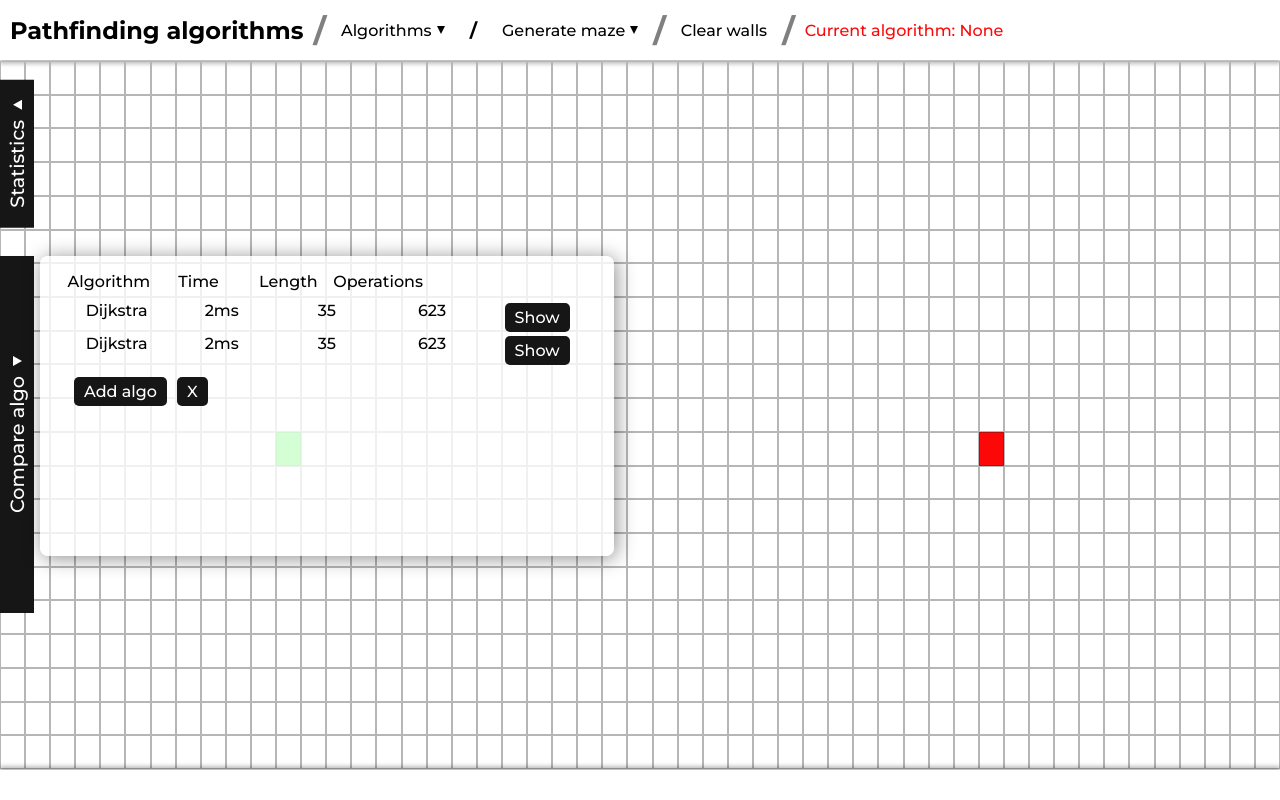
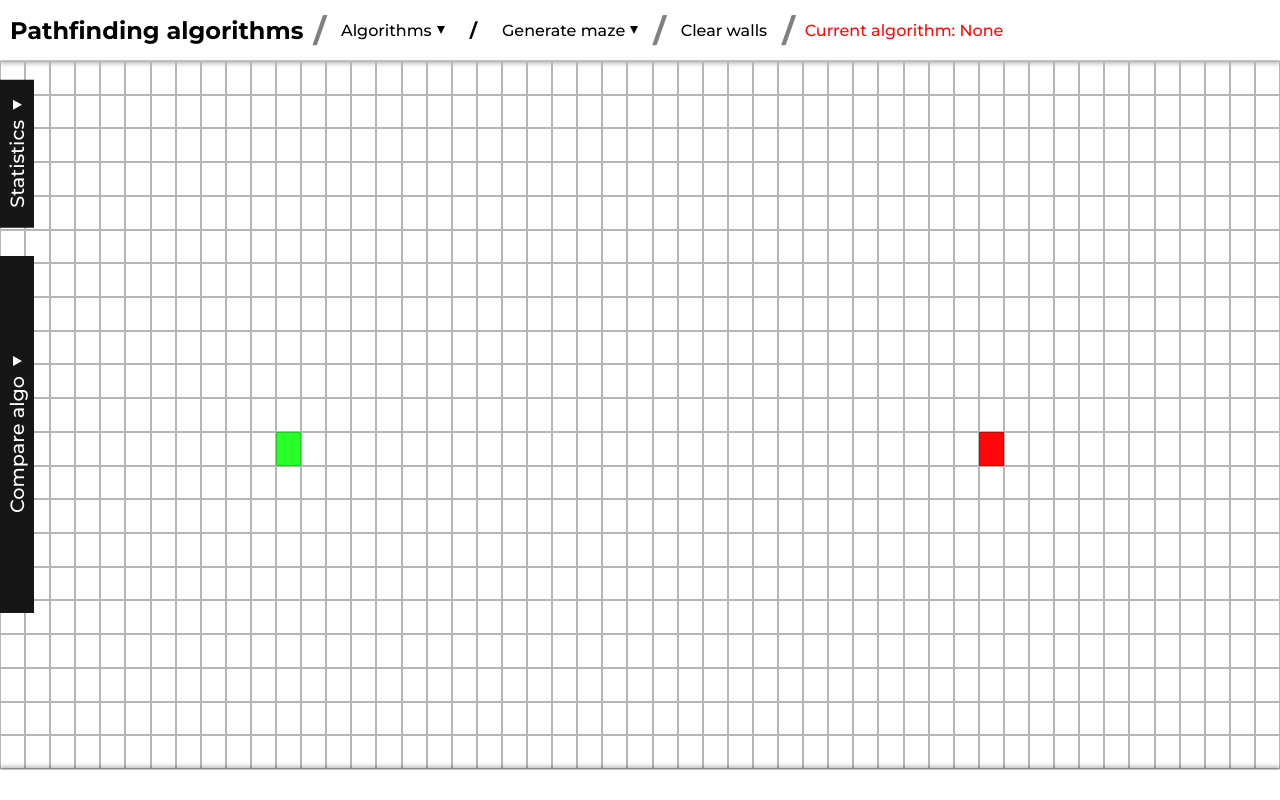
Before and after one commit to AnterroZZ/educational-pf-visualizer, a React (Create React App) app: page / in a window 1280 px wide. Built offline with nearby package versions, Linux system fonts and the light colour scheme.

Commit message:
finished sidebar

```diff
--- a/src/Components/Footer/Footer.js
+++ b/src/Components/Footer/Footer.js
@@ -1,23 +1,6 @@
-import { useEffect, useState } from "react";
-import { useAlgorithm } from "../Contex/AlgorithmsContext";
 import styles from "./Footer.module.css";
 const Footer = () => {
-  const [isStatOpen, setIsStatOpen] = useState(false);
-  const { algoStats } = useAlgorithm();
-
-  useEffect(() => {
-    if (algoStats.numberOfOperations !== 0) {
-      setIsStatOpen(true);
-    }
-  }, [algoStats]);
-  return (
-    <div className={styles.wraper}>
-      {/* <p onClick={() => setIsStatOpen((prevState) => !prevState)}>Statistics</p>
-      <Statistics algoStats={algoStats} isStatOpen={isStatOpen} />
-      <p>Compare algo</p>
-      <CompareAlgo /> */}
-    </div>
-  );
+  return <div className={styles.wraper}></div>;
 };
 
 export default Footer;
--- a/src/Components/Header/Header.js
+++ b/src/Components/Header/Header.js
@@ -19,6 +19,13 @@ const Header = () => {
   const { setClear } = useControls();
   const [animationSpeedText, setAnimationSpeedText] = useState("Normal");
 
+  const pathfindingAlgosList = [
+    "A* search",
+    "Dijkstra's algorithm",
+    "Depth first search",
+    "Breadth first search",
+    "Best first search",
+  ];
   const handleAlgoritmsChosen = (name) => {
     setCurrentAlgorithm(name);
     console.log(`Current algorithm set to: ${name}`);
@@ -30,9 +37,7 @@ const Header = () => {
   };
 
   const handleOnAnimationChange = (event) => {
-    currentAnimationStyle === "Classic"
-      ? setCurrentAnimationStyle("Educational")
-      : setCurrentAnimationStyle("Classic");
+    currentAnimationStyle === "Classic" ? setCurrentAnimationStyle("Educational") : setCurrentAnimationStyle("Classic");
     event.stopPropagation();
   };
 
@@ -56,59 +61,31 @@ const Header = () => {
       <h2 className={styles.divider}>/</h2>
       <Picker name="Algorithms">
         <DropdownMenu>
-          <DropdownItem onClick={handleAlgoritmsChosen} name={"A* search"} />
-          <DropdownItem
-            onClick={handleAlgoritmsChosen}
-            name={"Dijkstra's algorithm"}
-          />
-          <DropdownItem
-            onClick={handleAlgoritmsChosen}
-            name={"Depth first search"}
-          />
-          <DropdownItem
-            onClick={handleAlgoritmsChosen}
-            name={"Breadth first search"}
-          />
-          <DropdownItem
-            onClick={handleAlgoritmsChosen}
-            name={"Best first search"}
-          />
+          {pathfindingAlgosList.map((item) => {
+            return <DropdownItem onClick={handleAlgoritmsChosen} name={item} />;
+          })}
         </DropdownMenu>
       </Picker>
       <h3>/</h3>
       <Picker name="Generate maze">
         <DropdownMenu>
           <p className={styles.subtitle}>Animation style</p>
-          <Button
-            text={currentAnimationStyle}
-            onClick={handleOnAnimationChange}
-          />
+          <Button text={currentAnimationStyle} onClick={handleOnAnimationChange} />
           <p className={styles.subtitle}>Animation speed</p>
-          <Button
-            text={animationSpeedText}
-            onClick={handleChangeOfMazeAnimationSpeed}
-          />
+          <Button text={animationSpeedText} onClick={handleChangeOfMazeAnimationSpeed} />
           <hr />
           <DropdownItem onClick={handleMazeChosen} name={"Random maze"} />
 
-          <DropdownItem
-            onClick={handleMazeChosen}
-            name={"Recursive backtracking"}
-          />
+          <DropdownItem onClick={handleMazeChosen} name={"Recursive backtracking"} />
         </DropdownMenu>
       </Picker>
       <h2 className={styles.divider}>/</h2>
       {/* <Controls /> */}
-      <p
-        className={styles.clearButton}
-        onClick={() => setClear((prev) => !prev)}
-      >
+      <p className={styles.clearButton} onClick={() => setClear((prev) => !prev)}>
         Clear walls
       </p>
       <h2 className={styles.divider}>/</h2>
-      <p className={styles.currentAlgo}>
-        Current algorithm: {currentAlgorithm}
-      </p>
+      <p className={styles.currentAlgo}>Current algorithm: {currentAlgorithm}</p>
     </div>
   );
 };
--- a/src/Components/Sidebar/CompareAlgo/CompareAlgo.js
+++ b/src/Components/Sidebar/CompareAlgo/CompareAlgo.js
@@ -1,11 +1,11 @@
 import styles from "./CompareAlgo.module.css";
 import Button from "../../UI/Button/Button";
-const CompareAlgo = () => {
+const CompareAlgo = ({ isCompareOpen }) => {
   const handleClearAlgos = () => {};
   const handleAddAlgo = () => {};
   const handleShowAlgo = (name) => {};
   return (
-    <div className={styles.compareAlgo}>
+    <div className={`${styles.compareAlgoWrapper} ${isCompareOpen ? styles.compareAlgoWrapperOpened : ""}`}>
       <div className={styles.header}>
         <p>Algorithm</p>
         <p>Time</p>
--- a/src/Components/Sidebar/CompareAlgo/CompareAlgo.module.css
+++ b/src/Components/Sidebar/CompareAlgo/CompareAlgo.module.css
@@ -1,7 +1,7 @@
-.compareAlgo {
+.compareAlgoWrapper {
   position: absolute;
   top: 32%;
-  left: 2.5rem;
+  left: -600px;
   min-height: 300px;
   width: auto;
   background-color: rgba(255, 255, 255, 0.8);
@@ -13,6 +13,12 @@
   display: flex;
   flex-direction: column;
   cursor: auto;
+  transition: 0.3s ease;
+}
+
+.compareAlgoWrapperOpened {
+  left: 2.5rem;
+  transition: 0.3s ease;
 }
 
 .header {
--- a/src/Components/Sidebar/Sidebar.js
+++ b/src/Components/Sidebar/Sidebar.js
@@ -6,33 +6,37 @@ import Statistics from "./Statistics/Statistics";
 
 const Sidebar = () => {
   const [isStatOpen, setIsStatOpen] = useState(false);
-  const { algoStats } = useAlgorithm();
+  const [isCompareOpen, setIsCompareOpen] = useState(false);
+  const { algoStats, currentAlgorithm } = useAlgorithm();
 
   useEffect(() => {
-    if (algoStats.numberOfOperations !== 0) {
+    if (algoStats.numberOfVisited > 0) {
+      console.log("Operations", algoStats.numberOfOperations);
       setIsStatOpen(true);
     }
   }, [algoStats]);
 
+  const handleOnClickStatistics = () => {
+    if (algoStats.numberOfVisited !== 0) {
+      setIsStatOpen((previous) => !previous);
+    }
+  };
+
   return (
     <>
+      <div onClick={handleOnClickStatistics} className={`${styles.stats} ${styles.sidePanel}`}>
+        <p>Statistics</p>
+        <div className={isStatOpen && algoStats.numberOfVisited !== 0 ? styles.triangleOpened : styles.triangle}></div>
+      </div>
+      <Statistics currentAlgorithm={currentAlgorithm} algoStats={algoStats} isStatOpen={isStatOpen} />
       <div
-        onClick={() => {
-          if (algoStats.numberOfOperations !== 0) {
-            setIsStatOpen((previous) => !previous);
-          }
-        }}
-        className={styles.wrapper}
+        onClick={() => setIsCompareOpen((previous) => !previous)}
+        className={`${styles.compare} ${styles.sidePanel}`}
       >
-        <p>Statistics</p>
-        <div className={isStatOpen ? styles.triangleOpened : styles.triangle}></div>
+        <p>Compare algo</p>
+        <div className={isCompareOpen ? styles.triangleOpened : styles.triangle}></div>
       </div>
-      <Statistics algoStats={algoStats} isStatOpen={isStatOpen} />
-      <div className={styles.wrapper2}>
-        <p>Compare algo</p>
-        <div className={styles.triangle}></div>
-      </div>
-      <CompareAlgo />
+      <CompareAlgo isCompareOpen={isCompareOpen} />
     </>
   );
 };
--- a/src/Components/Sidebar/Sidebar.module.css
+++ b/src/Components/Sidebar/Sidebar.module.css
@@ -1,24 +1,6 @@
-.wrapper {
-  transform-origin: top left;
-  position: absolute;
-  transform: rotate(-90deg) translateX(-100%);
-  top: 10%;
-  left: 0;
-  display: flex;
-  align-items: center;
-  font-size: 1.2rem;
-  gap: 10px;
-  background-color: #161616;
-  color: white;
-  padding: 5px 20px;
-  margin: 0px;
-  cursor: pointer;
-}
-
-.wrapper2 {
+.sidePanel {
   position: absolute;
   transform-origin: top left;
-  top: 32%;
   transform: rotate(-90deg) translateX(-100%);
   left: 0;
   display: flex;
@@ -27,15 +9,26 @@
   font-size: 1.2rem;
   background-color: #161616;
   color: white;
+  margin: 0px;
+  cursor: pointer;
+  z-index: 10;
+}
+
+.stats {
+  top: 10%;
+  padding: 5px 20px;
+}
+
+.compare {
+  top: 32%;
   padding: 5px 100px;
-  margin: 0px;
 }
 
 @media screen and (max-height: 719px) {
-  .wrapper {
+  .stats {
     top: 15%;
   }
-  .wrapper2 {
+  .compare {
     top: 45%;
     padding: 5px 40px;
   }
--- a/src/Components/Sidebar/Statistics/Statistics.js
+++ b/src/Components/Sidebar/Statistics/Statistics.js
@@ -1,11 +1,10 @@
 import styles from "./Statistics.module.css";
 
-const Statistics = ({ isStatOpen, algoStats }) => {
+const Statistics = ({ isStatOpen, algoStats, currentAlgorithm }) => {
   return (
-    algoStats.numberOfVisited !== 0 &&
-    isStatOpen && (
-      <div className={styles.statisticsDialog}>
-        <p>Dijkstra</p>
+    algoStats.numberOfVisited !== 0 && (
+      <div className={`${styles.statisticsDialog} ${isStatOpen ? styles.statisticsDialogOpened : ""}`}>
+        <p>{currentAlgorithm}</p>
         <div className={styles.statWrapper}>
           <h4>Time elapsed:</h4>
           <p>{round(algoStats.timeTaken)}ms</p>
--- a/src/Components/Sidebar/Statistics/Statistics.module.css
+++ b/src/Components/Sidebar/Statistics/Statistics.module.css
@@ -1,7 +1,7 @@
 .statisticsDialog {
   position: absolute;
   top: 10%;
-  left: 2.5rem;
+  left: -300px;
   width: auto;
   background-color: rgba(255, 255, 255, 0.8);
   box-shadow: 2px 2px 20px rgba(0, 0, 0, 0.45);
@@ -12,6 +12,7 @@
   display: flex;
   flex-direction: column;
   cursor: auto;
+  transition: 0.3s ease;
 }
 
 @media screen and (max-height: 719px) {
@@ -20,11 +21,9 @@
   }
 }
 
-.statistcDialogClosed {
-  position: absolute;
-  bottom: -125px;
-  transition: 2s ease;
-  cursor: auto;
+.statisticsDialogOpened {
+  left: 2.5rem;
+  transition: 0.3s ease;
 }
 
 .statWrapper {
```
